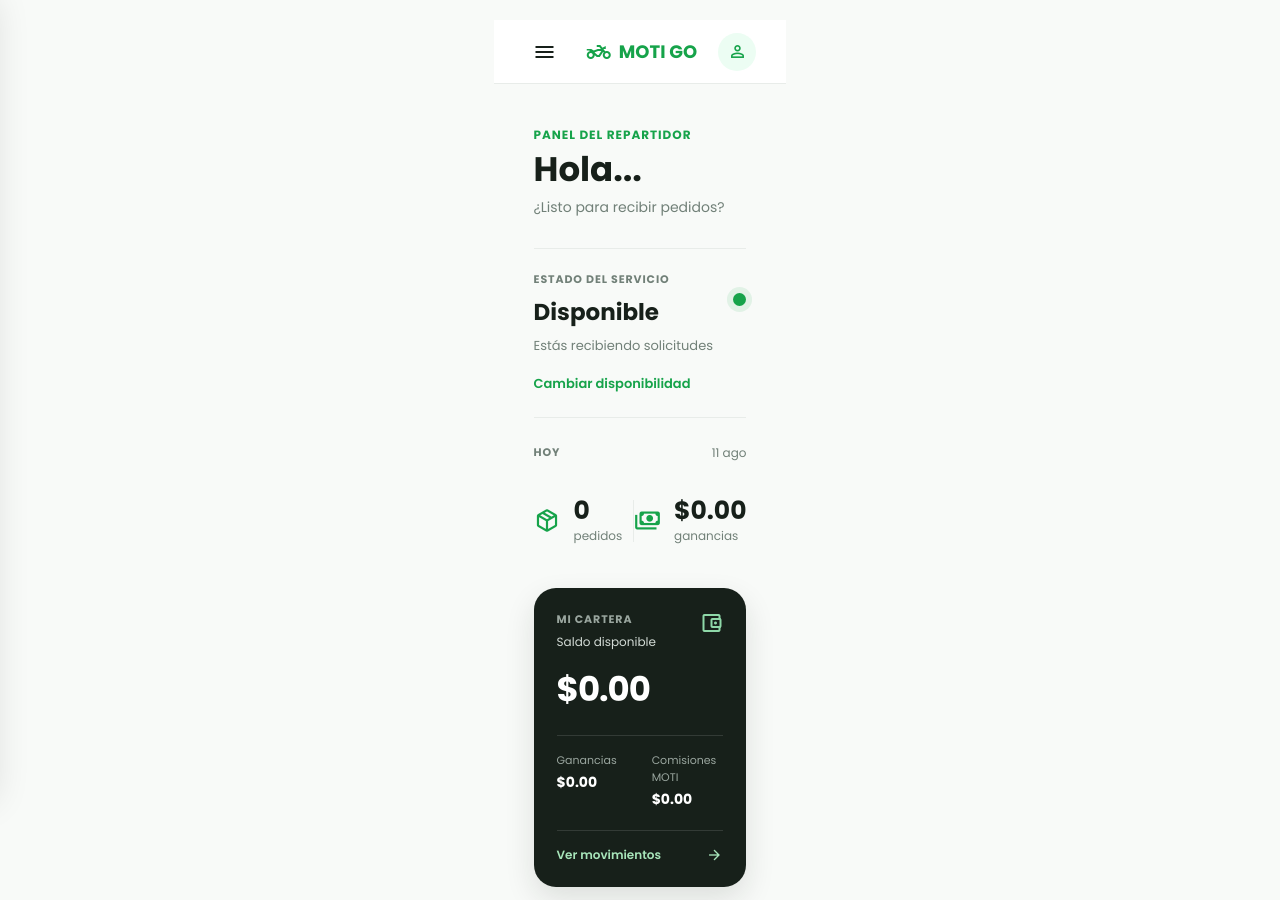
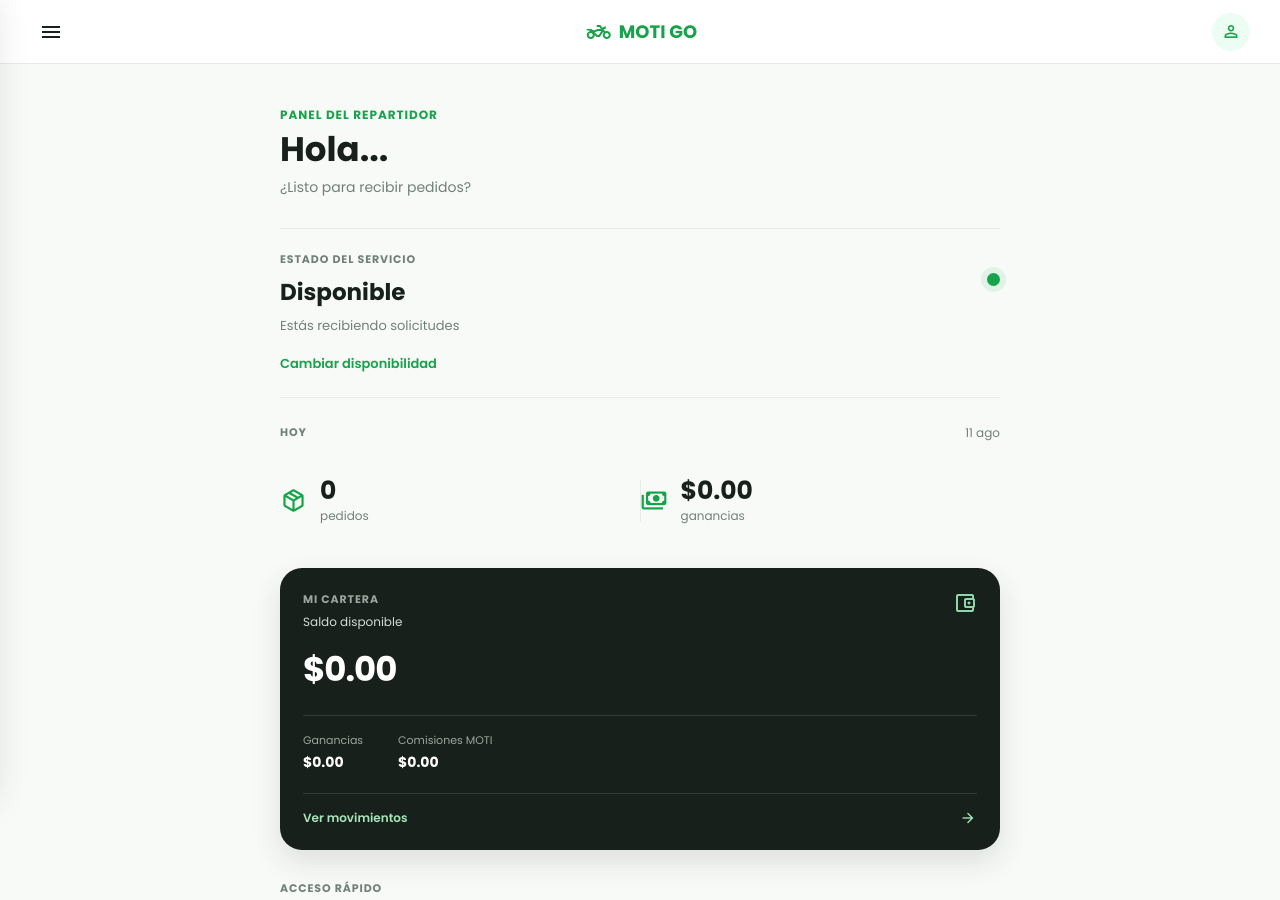
Before and after one commit to SPARTAN-175/moti-go, a plain HTML site: page pages/dashboard-repartidor.html in a window 1280 px wide. Shown: the top 900 px of the page. Drawn offline with nearby package versions, Linux system fonts and the light colour scheme; no server answers.

Commit message:
Update conductor.css

```diff
--- a/css/conductor.css
+++ b/css/conductor.css
@@ -1,3 +1,29 @@
+/* =========================================
+   MOTI GO — RESET DEL LAYOUT
+========================================= */
+
+html,
+body {
+    width: 100%;
+    min-height: 100%;
+}
+
+body {
+    margin: 0;
+    padding: 0;
+
+    display: block;
+
+    background: var(--go-bg);
+}
+
+.go-app {
+    width: 100%;
+    min-height: 100vh;
+}
+
+
+
 /* =========================================
    MOTI GO — DASHBOARD REPARTIDOR
 ========================================= */
@@ -39,6 +65,7 @@
 ========================================= */
 
 .go-header {
+    width: 100%;
     height: 64px;
 
     padding: 0 20px;
@@ -49,7 +76,7 @@
     align-items: center;
     justify-content: space-between;
 
-    background: rgba(255,255,255,.94);
+    background: rgba(255,255,255,.96);
 
     border-bottom: 1px solid var(--go-border);
 
@@ -130,11 +157,10 @@
 
     margin: 0 auto;
 
-    padding: 28px 10px 70px;
+    padding: 28px 20px 70px;
 
     box-sizing: border-box;
 }
-
 /* =========================================
    WELCOME
 ========================================= */
```
